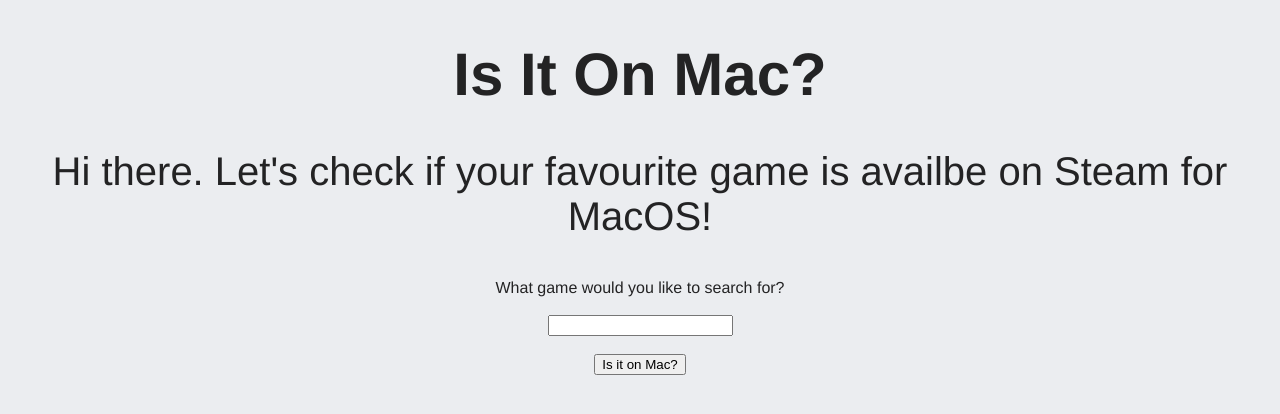
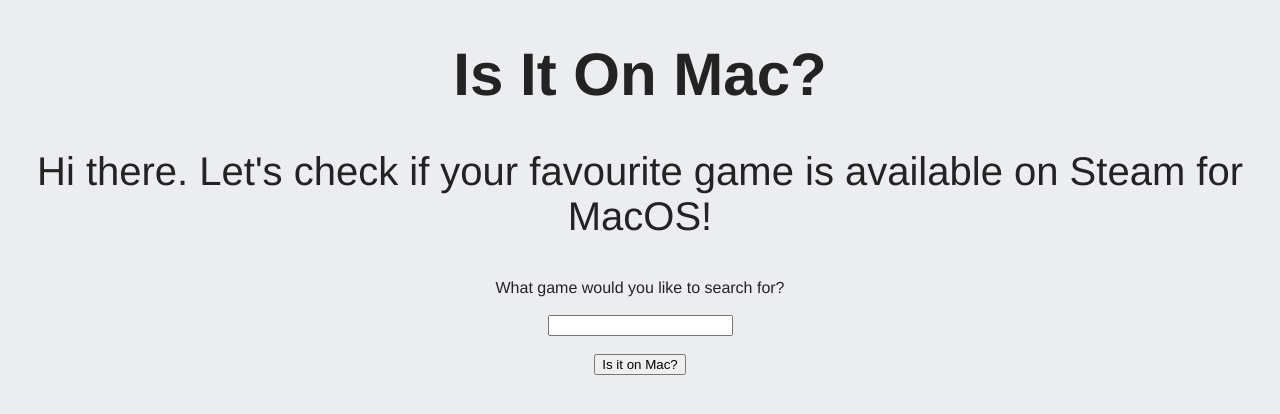
Before and after one commit to Aerlin86/Is_it_on_Mac, a Flask app: page / in a window 1280 px wide. Shown: the top 414 px of the page. Run offline with Flask 2, Linux system fonts and the light colour scheme.

Commit message:
v.0.1.1 minor fix

```diff
--- a/templates/index.html
+++ b/templates/index.html
@@ -8,7 +8,7 @@
 <body>
     <h1>Is It On Mac?</h1>
     <div>
-        <p><span>Hi there. Let's check if your favourite game is availbe on Steam for MacOS!</span></p>
+        <p><span>Hi there. Let's check if your favourite game is available on Steam for MacOS!</span></p>
     </div>
 
     <form action="{{ url_for('hello') }}" method="POST">
```
